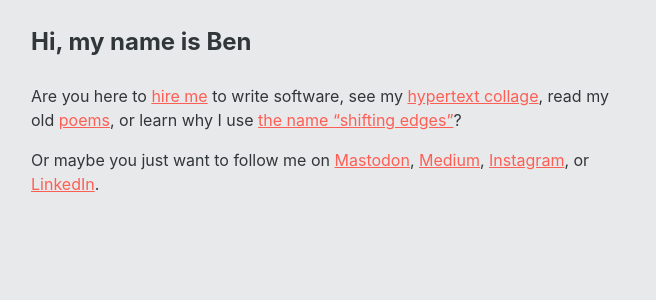
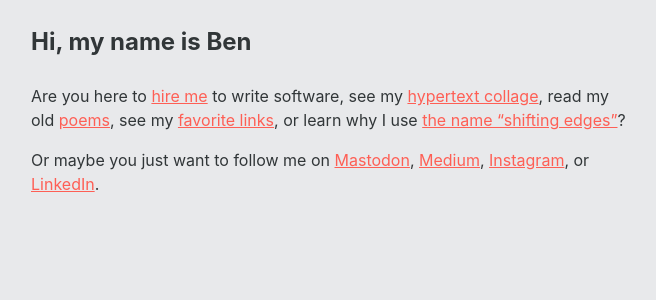
Before and after one commit to bjudson/shiftingedges, a SvelteKit app: page / in a window 1280 px wide. Shown: the top 300 px of the page, without its empty margins (309-965 px from the left). Built offline with nearby package versions, Linux system fonts and the light colour scheme.

Commit message:
add link to links page

```diff
--- a/src/routes/+page.svelte
+++ b/src/routes/+page.svelte
@@ -20,7 +20,8 @@
     <p>
       Are you here to <a href="/software">hire me</a> to write software, see my
       <a href="/collage">hypertext collage</a>, read my old
-      <a href="/poems">poems</a>, or learn why I use
+      <a href="/poems">poems</a>, see my <a href="/links">favorite links</a>, or
+      learn why I use
       <a href="/shifting-edges">the name “shifting edges”</a>?
     </p>
 
```
